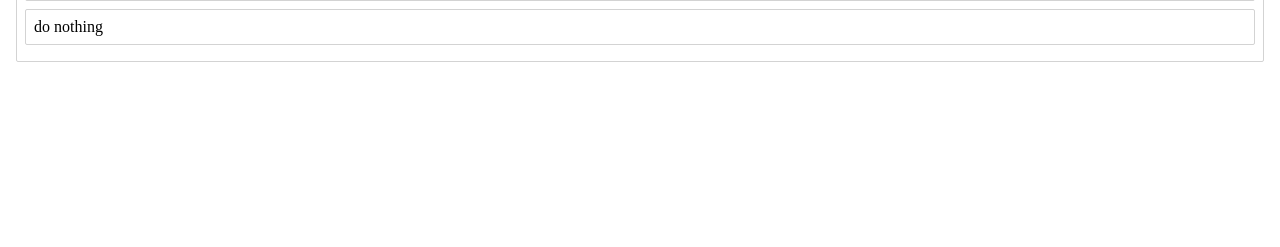
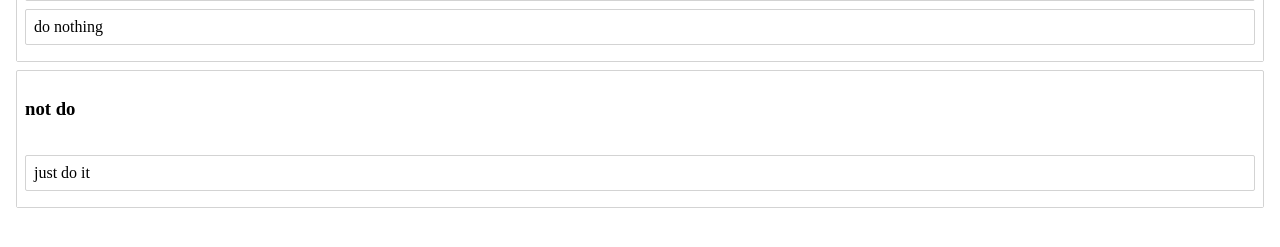
Before and after one commit to xlrn/tasks-sorter, a React (Create React App) app: page / in a window 1280 px wide. Shown: the part 127-374 px from the top of the page. Built offline with nearby package versions, Linux system fonts and the light colour scheme.

Commit message:
2 janky columns working

```diff
--- a/src/column.js
+++ b/src/column.js
@@ -13,6 +13,8 @@ const Title = styled.h3`
 `;
 const TaskLisk = styled.div`
     padding 8px;
+    transition: background-color 0.2 ease;
+    background-color: ${props => (props.isDraggingOver ? 'skyblue' : 'white')};
 `;
 
 export default class Column extends React.Component {
@@ -21,10 +23,10 @@ export default class Column extends React.Component {
             <Container>
                 <Title>{this.props.column.title}</Title>
                 <Droppable droppableId={this.props.column.id}>
-                    {provided=> (
-                    <TaskLisk ref={provided.innerRef} {...provided.droppableProps}>
+                    {(provided, snapshot)=> (
+                    <TaskLisk ref={provided.innerRef} {...provided.droppableProps} isDraggingOver={snapshot.isDraggingOver}>
                         {this.props.tasks.map((task, index) => <Task key={task.id} task={task} index={index} />)}
-                        {provided.placedholder}
+                        {provided.placeholder}
                     </TaskLisk>
                     )}
                 </Droppable>
--- a/src/index.js
+++ b/src/index.js
@@ -10,7 +10,46 @@ class App extends React.Component {
   state = initialData;
 
   onDragEnd = result => {
-    //TODO
+    const {destination, source, draggableId} = result;
+
+    if (!destination) {
+      return;
+    }
+
+    if (
+      destination.droppableId === source.droppableId
+    ) {
+      return;
+    }
+
+    const sourceColumn = this.state.columns[source.droppableId];
+    const destColumn = this.state.columns[destination.droppableId];
+    const newTaskIdsSource = Array.from(sourceColumn.taskIds);
+    const newTaskIdsDestination = Array.from(destColumn.taskIds);
+    newTaskIdsSource.splice(source.index, 1); // remove 1 item from this index
+    newTaskIdsDestination.splice(destination.index, 0, draggableId); // remove 0 items from this index, insert draggableId
+
+    const newSourceColumn = {
+      ...sourceColumn,
+      taskIds: newTaskIdsSource
+    };
+
+    const newDestColumn = {
+      ...destColumn,
+      taskIds: newTaskIdsDestination
+    }
+
+    const newState = {
+      ...this.state,
+      columns: {
+        ...this.state.columns,
+        [newSourceColumn.id]: newSourceColumn,
+        [newDestColumn.id]: newDestColumn,
+      },
+    };
+
+    this.setState(newState);
+
   }
 
   render() {
--- a/src/initial-data.js
+++ b/src/initial-data.js
@@ -2,6 +2,7 @@ const initialData = {
     tasks: {
         'task-1': { id: 'task-1', content: 'do something' },
         'task-2': { id: 'task-2', content: 'do nothing'},
+        'task-3': { id: 'task-3', content: 'just do it'},
     },
     columns: {
         'column-1': {
@@ -9,8 +10,13 @@ const initialData = {
             title: 'to do',
             taskIds: ['task-1', 'task-2'],
         },
+        'column-2' : {
+            id: 'column-2',
+            title: 'not do',
+            taskIds: ['task-3'],
+        },
     },
-    columnOrder: ['column-1'],
+    columnOrder: ['column-1', 'column-2'],
 };
 
 export default initialData;
--- a/src/task.js
+++ b/src/task.js
@@ -7,20 +7,22 @@ const Container = styled.div`
     border-radius: 2px;
     padding: 8px;
     margin-bottom: 8px;
-    background-color: white;
+    background-color: ${props => (props.isDragging ? 'lightgrey' : 'white')};
 `;
 
 export default class Task extends React.Component {
     render() {
         return (
             <Draggable draggableId={this.props.task.id} index={this.props.index}>
-                {provided => (
+                {(provided, snapshot) => (
                     <Container
                         {...provided.draggableProps}
                         {...provided.dragHandleProps}
                         ref={provided.innerRef}
+                        isDragging={snapshot.isDragging}
                     >
                         {this.props.task.content}
+
                     </Container>
                     )}
             </Draggable>
```
